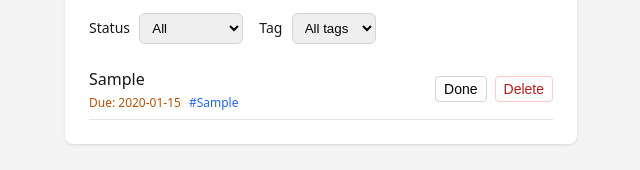
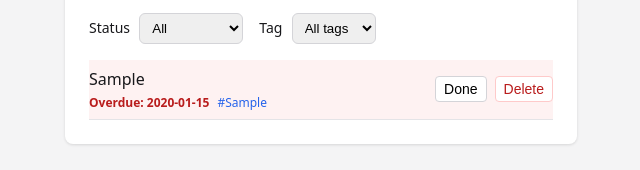
Before and after one commit to karachiwaladev/contour-jonas-oct-2026-eng-sadia-mazhar, a plain HTML site: page todo/index.html in a window 1280 px wide. Both pictures are taken after typing "Sample", "2020-01-15", "Sample" into the empty fields and a click on the button "Add". Shown: the part 184-354 px from the top of the page, without its empty margins (319-959 px from the left). Drawn offline with Linux system fonts and the light colour scheme.

Commit message:
factory-loop: #14 overdue highlight, verified filters/tags with screenshots; harden approval gate
Co-authored-by: Cursor <cursoragent@cursor.com>

```diff
--- a/todo/app.js
+++ b/todo/app.js
@@ -25,6 +25,13 @@ function normalizeTask(raw) {
     dueDate: raw.dueDate ?? null,
     tags: Array.isArray(raw.tags) ? raw.tags : [],
   };
+}
+
+function todayIso() {
+  const d = new Date();
+  const mm = String(d.getMonth() + 1).padStart(2, '0');
+  const dd = String(d.getDate()).padStart(2, '0');
+  return `${d.getFullYear()}-${mm}-${dd}`;
 }
 
 function parseTags(input) {
@@ -142,9 +149,11 @@ function render(tasks, allTags) {
     meta.className = 'task-meta';
     if (task.dueDate) {
       const due = document.createElement('span');
-      due.className = 'due';
-      due.textContent = `Due: ${task.dueDate}`;
+      const overdue = !task.done && task.dueDate < todayIso();
+      due.className = 'due' + (overdue ? ' overdue' : '');
+      due.textContent = overdue ? `Overdue: ${task.dueDate}` : `Due: ${task.dueDate}`;
       meta.appendChild(due);
+      if (overdue) li.classList.add('is-overdue');
     }
     if (task.tags.length) {
       const tagsWrap = document.createElement('span');
--- a/todo/styles.css
+++ b/todo/styles.css
@@ -63,6 +63,15 @@ h1 {
   color: #b45309;
 }
 
+.task-meta .due.overdue {
+  color: #b91c1c;
+  font-weight: 600;
+}
+
+.task-item.is-overdue {
+  background: #fef2f2;
+}
+
 .task-meta .tags {
   color: #2563eb;
 }
```
Also changed, not shown: docs/screenshots/issue-14/02-overdue-task.png (added), docs/screenshots/issue-14/03-filter-complete.png (added), docs/screenshots/issue-14/04-filter-incomplete-tag-finance.png (added), 2 other files.
